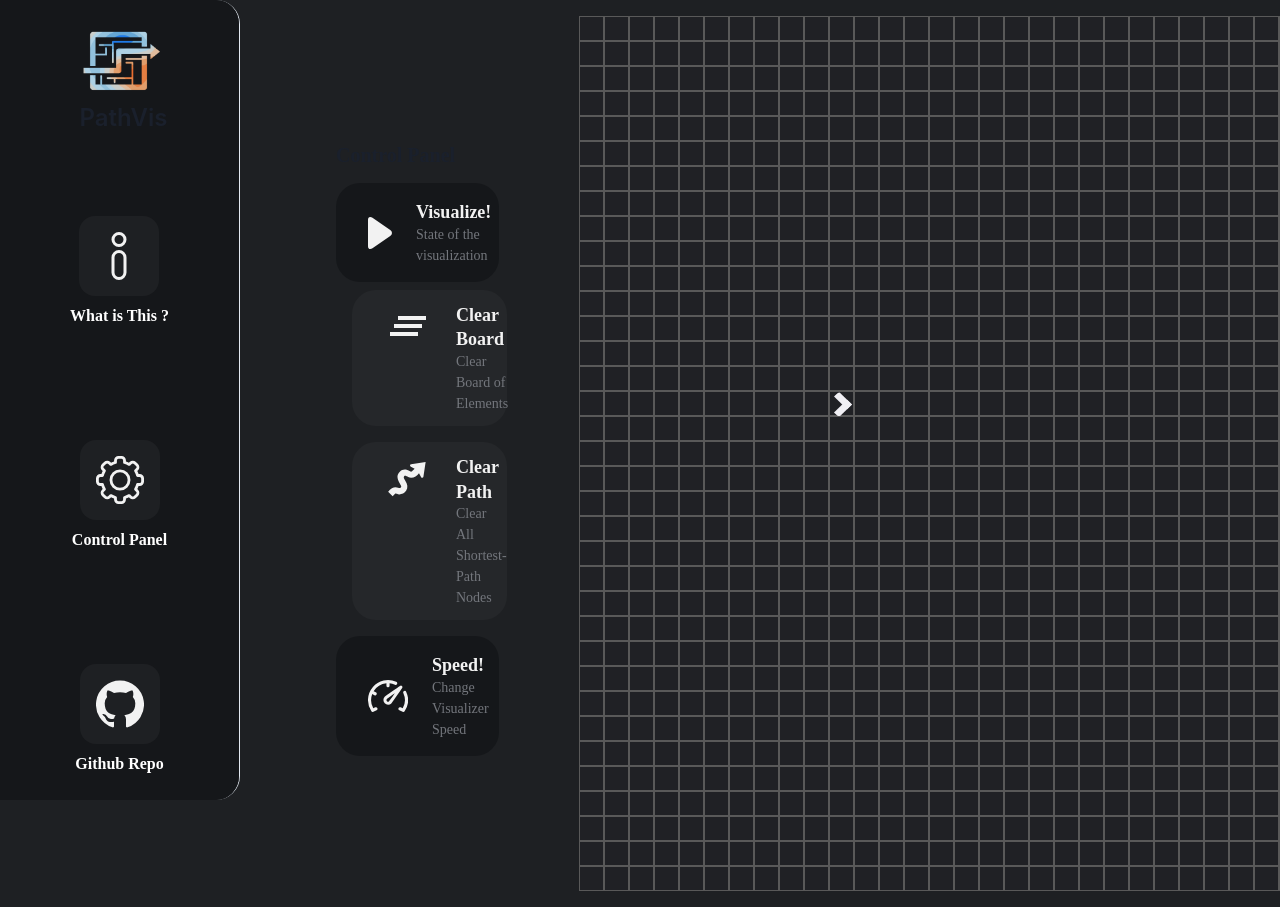
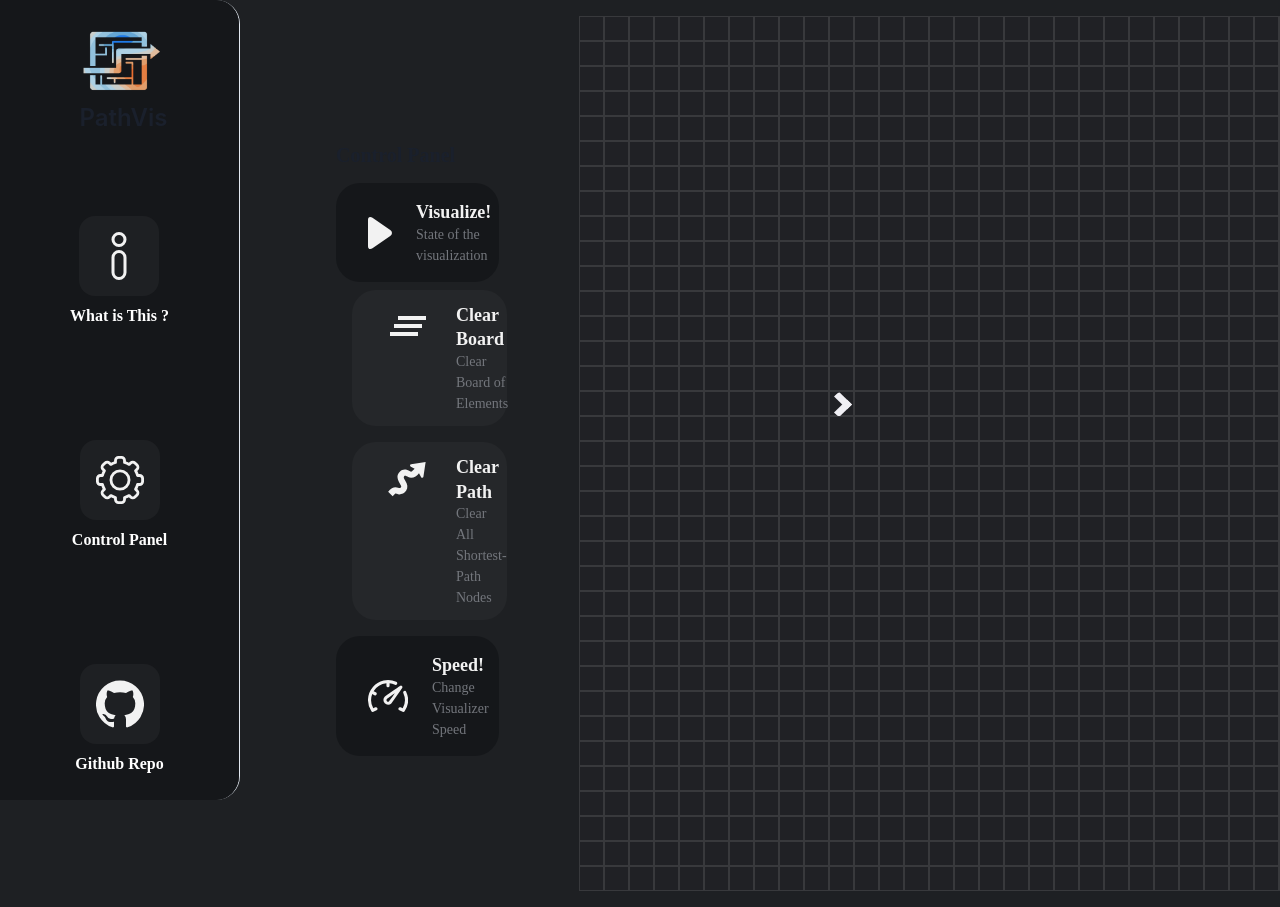
Before and after one commit to AdamAmirah/Pathfinding-Visualizer, a React (Create React App) app: page / in a window 1280 px wide. Both pictures are taken after a click on the link "Control Panel". Shown: the top 907 px of the page. Built offline with nearby package versions, Linux system fonts and the light colour scheme.

Commit message:
Update styling

```diff
--- a/src/algorithms/bfs.ts
+++ b/src/algorithms/bfs.ts
@@ -15,10 +15,6 @@ export const bfs = (
     [0, 1], // Right
     [1, 0], // Down
     [0, -1], // Left
-    [-1, -1], // Diagonal: Up-Left
-    [-1, 1], // Diagonal: Up-Right
-    [1, 1], // Diagonal: Down-Right
-    [1, -1], // Diagonal: Down-Left
   ];
 
   const queue: ArrayPair = [start];
--- a/src/components/Main/Grid/Cell.tsx
+++ b/src/components/Main/Grid/Cell.tsx
@@ -70,7 +70,7 @@ const Cell: React.FC<ICellProps> = ({
       id={`${rowIndex}-${colIndex}`}
       width={25}
       height={25}
-      border="1px solid #595959"
+      border="1px solid #ffffff1b"
       onMouseDown={handleCellMouseDownWrapper}
       onMouseEnter={handleCellMouseEnterWrapper}
       onMouseUp={handleCellMouseUp}
@@ -81,9 +81,9 @@ const Cell: React.FC<ICellProps> = ({
           : grid[rowIndex][colIndex] === 1
           ? "#515256" // Color for obstacles
           : grid[rowIndex][colIndex] === 4
-          ? "lightblue" // Color for visited cells during search
+          ? "#0090e3" // Color for visited cells during search
           : grid[rowIndex][colIndex] === 5
-          ? "yellow" // Color for cells in the path
+          ? "#f9c80e" // Color for cells in the path
           : undefined
       }
     >
--- a/src/components/Main/Grid/Grid.tsx
+++ b/src/components/Main/Grid/Grid.tsx
@@ -4,6 +4,7 @@ import { bfs } from "../../../algorithms/bfs";
 import { motion, AnimateSharedLayout } from "framer-motion";
 import "./cell.css";
 import Cell from "./Cell";
+import { forEachChild } from "typescript";
 interface IGridProps {
   searching: boolean;
   setSearching: React.Dispatch<React.SetStateAction<boolean>>;
@@ -13,6 +14,8 @@ interface IGridProps {
   endPoint: [number, number];
   setStartPoint: React.Dispatch<React.SetStateAction<[number, number]>>;
   setEndPoint: React.Dispatch<React.SetStateAction<[number, number]>>;
+  firstSearch: boolean;
+  setFirstSearch: React.Dispatch<React.SetStateAction<boolean>>;
 }
 
 const numRows = 35;
@@ -30,7 +33,11 @@ const Grid: React.FC<IGridProps> = ({
   endPoint,
   setEndPoint,
   setStartPoint,
+  firstSearch,
 }) => {
+  const twoDimensionalArray: TwoDimensionalArray = Array(numRows)
+    .fill(0)
+    .map(() => Array(numCols).fill(0));
   React.useEffect(() => {
     if (searching) {
       console.log(startPoint);
@@ -51,8 +58,13 @@ const Grid: React.FC<IGridProps> = ({
     steps: Array<[number, number]>,
     path: Array<[number, number]>
   ) => {
-    const animationSpeed = 1;
+    const animationSpeed = 0;
     let delay = 0;
+    grid.forEach((rows, rowIndex) => {
+      rows.forEach((col, colIndex) => {
+        if (grid[rowIndex][colIndex] > 1) grid[rowIndex][colIndex] = 0;
+      });
+    });
 
     for (let i = 0; i < steps.length; i++) {
       const [row, col] = steps[i];
@@ -66,7 +78,7 @@ const Grid: React.FC<IGridProps> = ({
         setGrid((prevGrid) => {
           const newGrid = JSON.parse(JSON.stringify(prevGrid));
 
-          newGrid[row][col] = 4; // Mark the cell as visited during search
+          newGrid[row][col] = 4;
           return newGrid;
         });
       }, delay);
@@ -79,11 +91,6 @@ const Grid: React.FC<IGridProps> = ({
         const newGrid = JSON.parse(JSON.stringify(prevGrid));
         for (let i = 0; i < path.length; i++) {
           const [row, col] = path[i];
-          if (
-            (row === startPoint[0] && col === startPoint[1]) ||
-            (row === endPoint[0] && col === endPoint[1])
-          )
-            continue;
 
           newGrid[row][col] = 5; // Mark the cell as part of the path
         }
@@ -127,6 +134,8 @@ const Grid: React.FC<IGridProps> = ({
     } else {
       setEndPoint([cellIndex.y, cellIndex.x]);
     }
+
+    if (firstSearch) setSearching(true);
   };
 
   const getActiveCellIndex = (point: any) => {
@@ -144,8 +153,6 @@ const Grid: React.FC<IGridProps> = ({
     return { x, y };
   };
   const [allowedToDraw, setAllowedToDraw] = useState<boolean>(true);
-  const [startButtonClicked, setStartButtonClicked] = useState<boolean>(false);
-  const [endButtonClicked, setEndButtonClicked] = useState<boolean>(false);
   const [mouseIsPressed, setMouseIsPressed] = React.useState(false);
 
   const handleCellClick = (rowIndex: number, colIndex: number) => {
@@ -157,20 +164,20 @@ const Grid: React.FC<IGridProps> = ({
   };
 
   const handleCellMouseDown = (rowIndex: number, colIndex: number) => {
-    if (!allowedToDraw) return;
+    if (!allowedToDraw || isDraggingStart || isDraggingEnd) return;
     setMouseIsPressed(true);
     handleCellClick(rowIndex, colIndex);
   };
 
   const handleCellMouseEnter = (rowIndex: number, colIndex: number) => {
-    if (!allowedToDraw) return;
+    if (!allowedToDraw || isDraggingStart || isDraggingEnd) return;
     if (mouseIsPressed) {
       handleCellClick(rowIndex, colIndex);
     }
   };
 
   const handleCellMouseUp = () => {
-    if (!allowedToDraw) return;
+    if (!allowedToDraw || isDraggingStart || isDraggingEnd) return;
     setMouseIsPressed(false);
   };
 
--- a/src/components/Main/Main.tsx
+++ b/src/components/Main/Main.tsx
@@ -15,6 +15,7 @@ const Main: React.FunctionComponent<IMainProps> = (props) => {
   const [startPoint, setStartPoint] = useState<[number, number]>([15, 10]);
   const [endPoint, setEndPoint] = useState<[number, number]>([15, 30]);
   const [searching, setSearching] = React.useState<boolean>(false); // Track if the search is in progress
+  const [firstSearch, setFirstSearch] = useState(false);
   const twoDimensionalArray: TwoDimensionalArray = Array(numRows)
     .fill(0)
     .map(() => Array(numCols).fill(0));
@@ -33,6 +34,8 @@ const Main: React.FunctionComponent<IMainProps> = (props) => {
         setStartPoint={setStartPoint}
         endPoint={endPoint}
         setEndPoint={setEndPoint}
+        firstSearch={firstSearch}
+        setFirstSearch={setFirstSearch}
       />
       <Grid
         grid={grid}
@@ -43,6 +46,8 @@ const Main: React.FunctionComponent<IMainProps> = (props) => {
         setStartPoint={setStartPoint}
         endPoint={endPoint}
         setEndPoint={setEndPoint}
+        firstSearch={firstSearch}
+        setFirstSearch={setFirstSearch}
       />
     </Flex>
   );
--- a/src/components/Main/control panel/ControlPanel.tsx
+++ b/src/components/Main/control panel/ControlPanel.tsx
@@ -23,6 +23,8 @@ interface IControlPanelProps {
   endPoint: [number, number];
   setStartPoint: React.Dispatch<React.SetStateAction<[number, number]>>;
   setEndPoint: React.Dispatch<React.SetStateAction<[number, number]>>;
+  firstSearch: boolean;
+  setFirstSearch: React.Dispatch<React.SetStateAction<boolean>>;
 }
 
 const ControlPanel: React.FunctionComponent<IControlPanelProps> = ({
@@ -34,6 +36,7 @@ const ControlPanel: React.FunctionComponent<IControlPanelProps> = ({
   endPoint,
   setEndPoint,
   setStartPoint,
+  setFirstSearch,
 }) => {
   const twoDimensionalArray: TwoDimensionalArray = Array(numRows)
     .fill(0)
@@ -59,7 +62,10 @@ const ControlPanel: React.FunctionComponent<IControlPanelProps> = ({
         alignItems="center"
         px={8}
         py={4}
-        onClick={() => setSearching(true)}
+        onClick={() => {
+          setSearching(true);
+          setFirstSearch(true);
+        }}
         cursor="pointer"
       >
         <Image src="play.svg" boxSize={8} />
@@ -88,8 +94,9 @@ const ControlPanel: React.FunctionComponent<IControlPanelProps> = ({
         cursor="pointer"
         onClick={() => {
           setGrid(twoDimensionalArray);
-          setEndPoint([15, 10]);
-          setStartPoint([15, 30]);
+          setEndPoint([15, 30]);
+          setStartPoint([15, 10]);
+          setFirstSearch(false);
         }}
       >
         <Image src="clear_all-24px.svg" boxSize={12} />
@@ -118,6 +125,7 @@ const ControlPanel: React.FunctionComponent<IControlPanelProps> = ({
         cursor="pointer"
         onClick={() => {
           setGrid(twoDimensionalArray);
+          setFirstSearch(false);
         }}
       >
         <Image src="Squiggly-Road-Sign-Arrow.svg" boxSize={12} />
```
Also changed, not shown: 1 other file (tests, documents, lock files or other folders).
